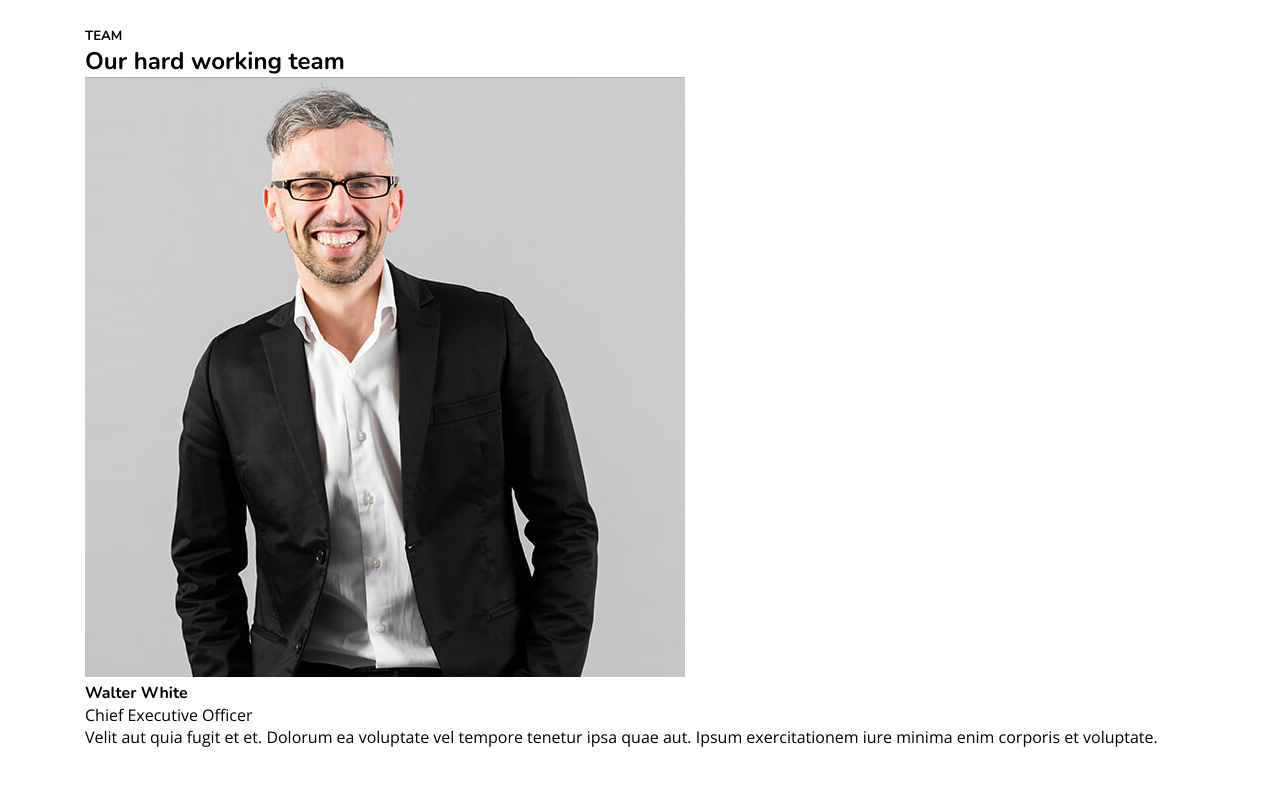
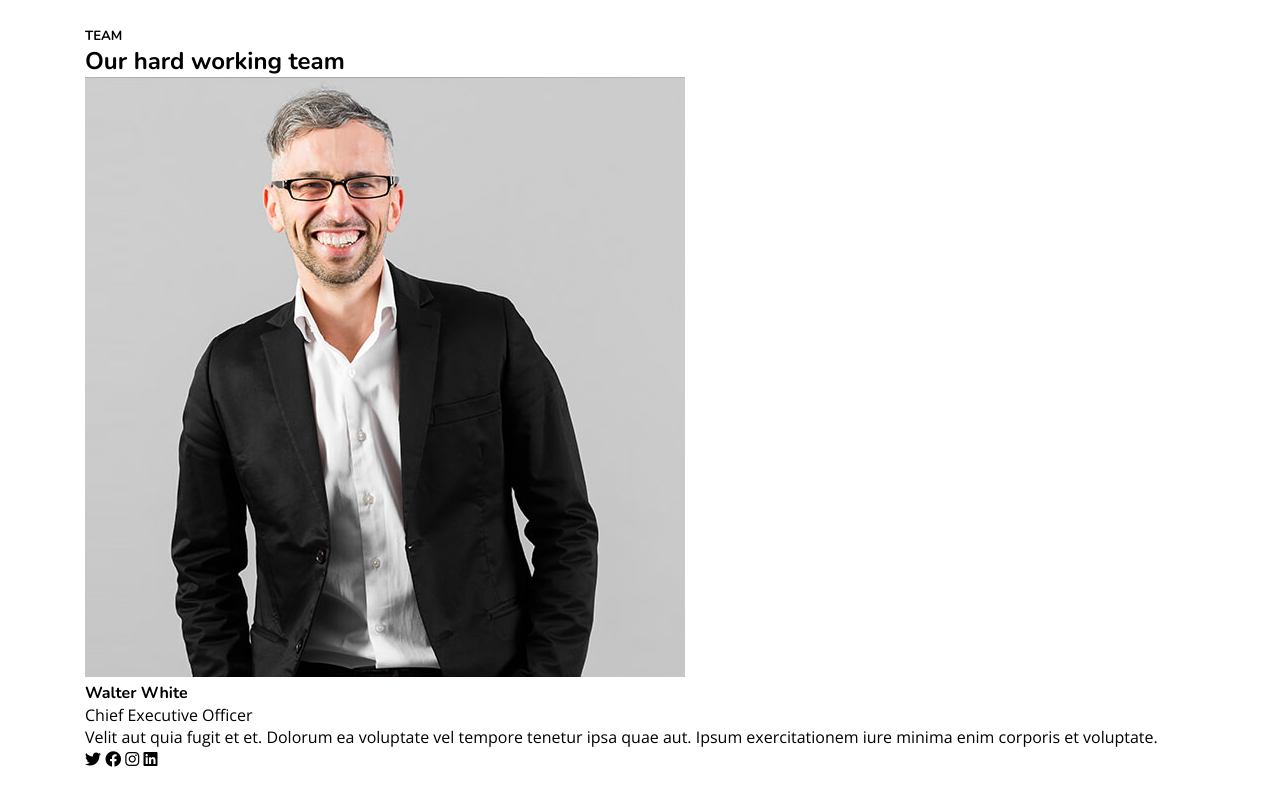
Before and after one commit to abrartariqulislam/Flex_Start, a plain HTML site: page index.html in a window 1280 px wide. Shown: the part 7194-7979 px from the top of the page. Before the commit the page ends 7957 px from the top, so only its background shows below. Drawn offline with nearby package versions, Linux system fonts and the light colour scheme.

Commit message:
include social icon in team section

```diff
--- a/index.html
+++ b/index.html
@@ -587,6 +587,12 @@
                         <p>
                             Velit aut quia fugit et et. Dolorum ea voluptate vel tempore tenetur ipsa quae aut. Ipsum exercitationem iure minima enim corporis et voluptate.
                         </p>
+                        <div class="social_icon">
+                            <i class="fa-brands fa-twitter"></i>
+                            <i class="fa-brands fa-facebook"></i>
+                            <i class="fa-brands fa-instagram"></i>
+                            <i class="fa-brands fa-linkedin"></i>
+                        </div>
                     </div>
                 </div>
             </div>
```
